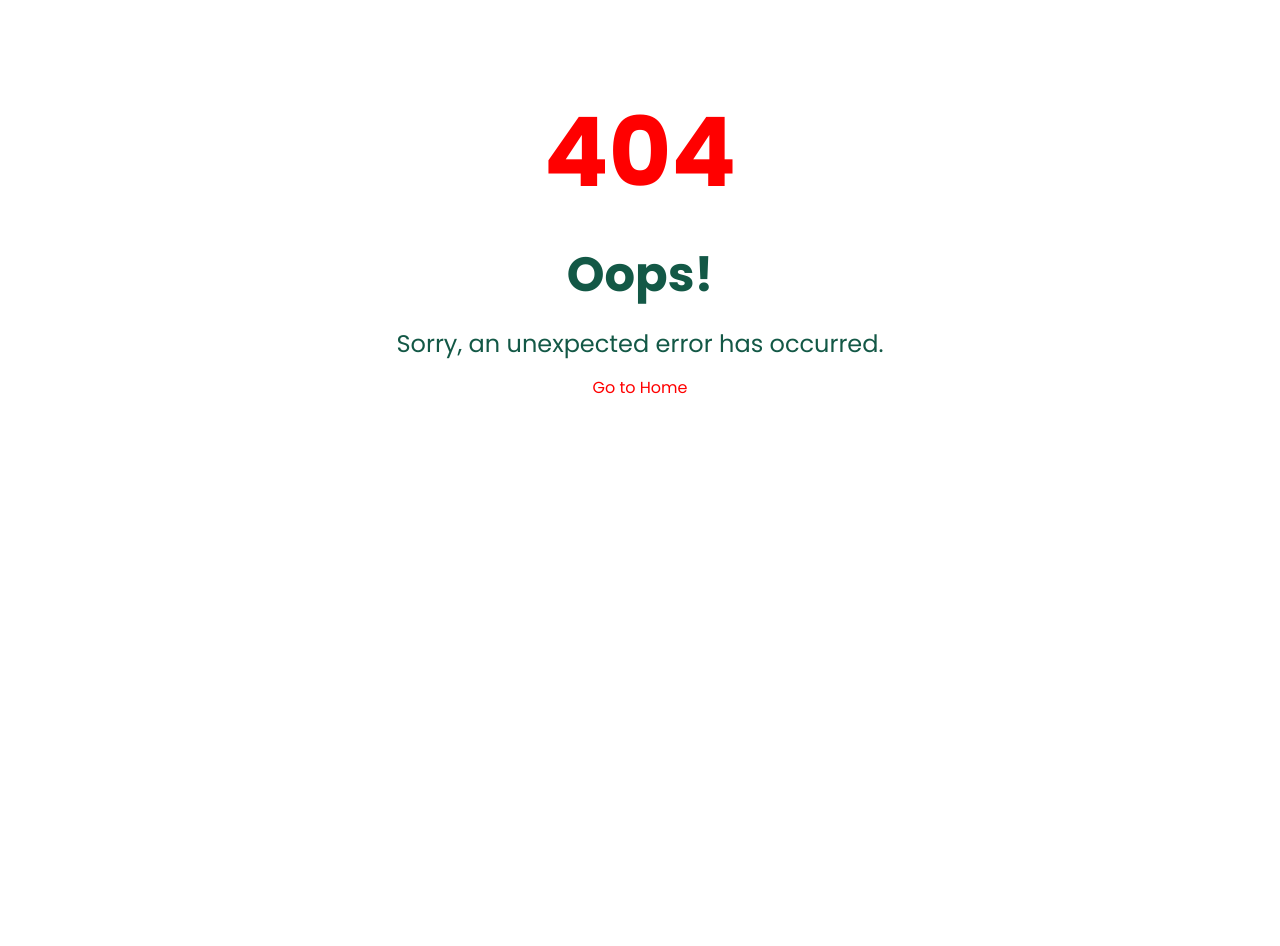
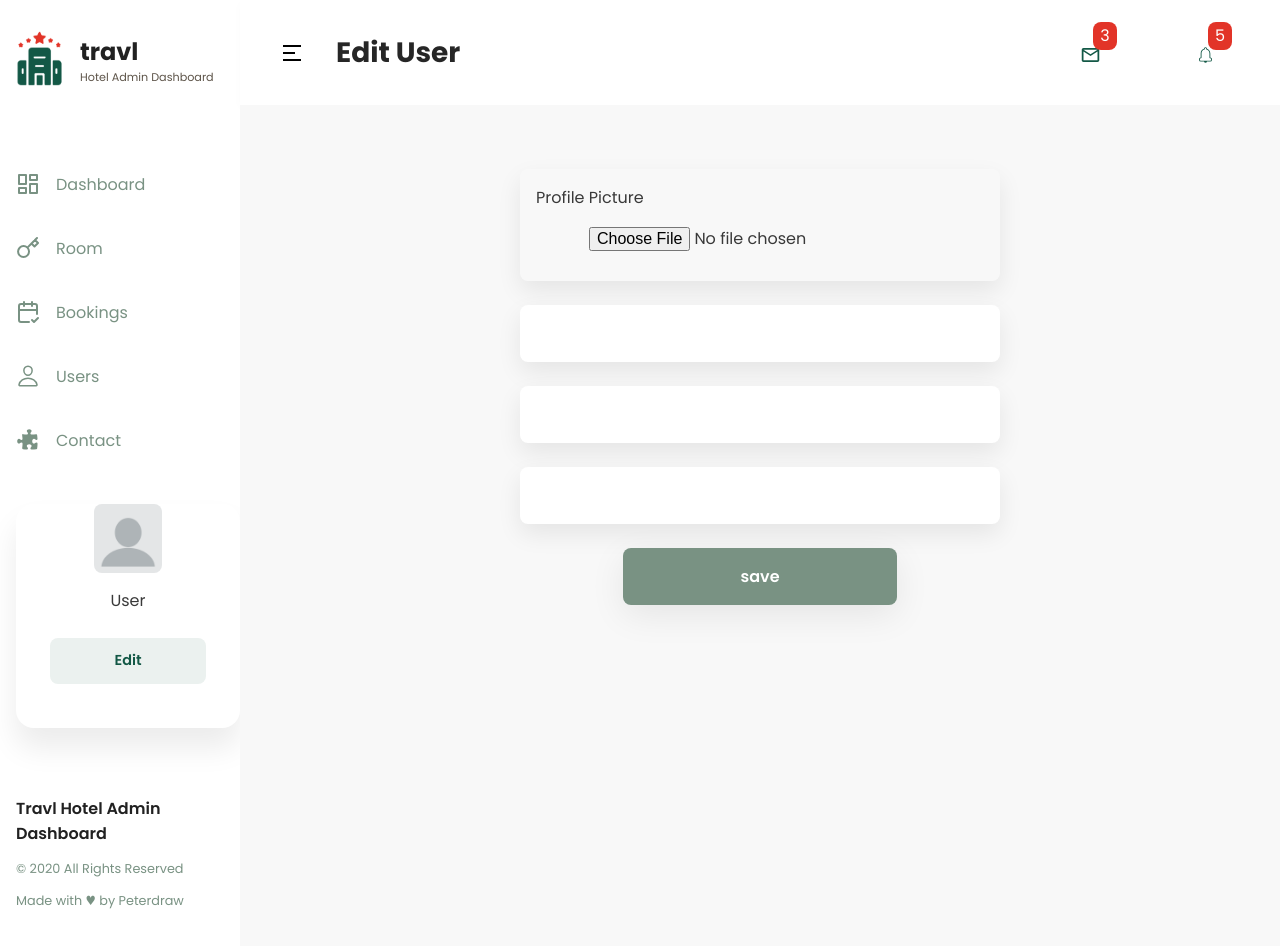
Before and after one commit to JavierSalazarG/dashboard-Hotel-Miranda, a React (Vite) app: page /user/edit/1 in a window 1280 px wide. Before the commit this address had no page. Shown: the top 946 px of the page. Before the commit the page ends 800 px from the top, so only its background shows below. Built offline with nearby package versions, Linux system fonts and the light colour scheme.

Commit message:
finish update users

```diff
--- a/src/components/layaut/layaut.jsx
+++ b/src/components/layaut/layaut.jsx
@@ -65,6 +65,8 @@ const Layout = () => {
     locationAcctual = "New Room";
   } else if (locationAcctual.startsWith("Booking/")) {
     locationAcctual = "Booking Details";
+  } else if (locationAcctual.startsWith("user/edit/")) {
+    locationAcctual = "Edit User";
   }
   const HandleMenu = () => {
     setMenuVisible(!isMenuVisible);
--- a/src/components/tables/Concierge.jsx
+++ b/src/components/tables/Concierge.jsx
@@ -17,12 +17,17 @@ import {
   IconDeletedStyled,
   ButtonDelete,
 } from "./TableStyled";
-
+import { useNavigate } from "react-router-dom";
 export const Concierge = ({ loading, UsersList }) => {
   const dispatch = useDispatch();
   const { filter } = useContext(FilterRoomsContext);
+  const navigate = useNavigate();
+
+  const HandleEdit = (id) => {
+    navigate(`/user/edit/${id}`);
+  };
   const RenderUsers = (user) => (
-    <TrStyled key={user.id}>
+    <TrStyled onClick={() => HandleEdit(user.id)} key={user.id}>
       <td>
         <DivImgStyled>
           <ImgPerfilStyled src={user.foto} />
@@ -47,7 +52,10 @@ export const Concierge = ({ loading, UsersList }) => {
         )}
       </td>
       <td>
-        <ButtonDelete onClick={() => HandleDeleted(user.id)} className="button">
+        <ButtonDelete
+          onClick={(event) => HandleDeleted(user.id, event)}
+          className="button"
+        >
           {open ? (
             <IconDeletedStyled $color="red" />
           ) : (
--- a/src/components/tables/rooms/TableRooms.jsx
+++ b/src/components/tables/rooms/TableRooms.jsx
@@ -21,7 +21,9 @@ import {
 
 export const TableRooms = ({ RoomsList, loading }) => {
   const dispatch = useDispatch();
+
   const { filter } = useContext(FilterRoomsContext);
+
   const HandleDeleted = (id, event) => {
     if (event) {
       event.stopPropagation();
--- a/src/features/users/UsersSlice.js
+++ b/src/features/users/UsersSlice.js
@@ -16,6 +16,12 @@ export const UserSlice = createSlice({
       state.data = state.data.filter((user) => user.id !== action.payload);
 
       state.data = [...state.data];
+    },
+    updateUsers: (state, action) => {
+      const { id, updatedUserData } = action.payload;
+      state.data = state.data.map((user) =>
+        user.id === id ? { ...user, ...updatedUserData } : user
+      );
     },
   },
   extraReducers: (builder) => {
@@ -42,7 +48,7 @@ export const UserSlice = createSlice({
   },
 });
 
-export const { addUsers, deletedUsers } = UserSlice.actions;
+export const { addUsers, deletedUsers, updateUsers } = UserSlice.actions;
 export const getUsersData = (state) => state.user.data;
 export const getUsersStatus = (state) => state.user.status;
 export const getUsersError = (state) => state.user.error;
--- a/src/main.jsx
+++ b/src/main.jsx
@@ -22,6 +22,7 @@ import ContactPage from "./pages/Contact/ContactPage";
 import Booking from "./pages/Booking/Booking";
 import NewRoom from "./pages/NewRoom/NewRoom.jsx";
 import { FilterBookingProvider } from "./contexts/boocking.jsx";
+import EditEmployeepage from "./pages/EditEmployee/EditEmployeepage.jsx";
 //-------------------
 
 ReactDOM.createRoot(document.getElementById("root")).render(
@@ -43,6 +44,11 @@ ReactDOM.createRoot(document.getElementById("root")).render(
                     <Route path="/Bookings" element={<BookingsPage />} />
                     <Route path="/Booking/:id" element={<Booking />} />
                     <Route path="/Users" element={<ConciergePage />} />
+                    <Route
+                      path="/user/edit/:id"
+                      element={<EditEmployeepage />}
+                    />
+
                     <Route path="/user/new" element={<NewEployee />} />
                     <Route path="/Contact" element={<ContactPage />} />
                   </Route>
--- a/src/pages/Concierge/ConciergePage.jsx
+++ b/src/pages/Concierge/ConciergePage.jsx
@@ -4,6 +4,7 @@ import { MainStyled } from "../stytedPages";
 import { useState, useEffect } from "react";
 import { useDispatch, useSelector } from "react-redux";
 import { getUsersListFromAPIThunk } from "../../features/users/usersThunk.js";
+
 import {
   getUsersData,
   getUsersStatus,
--- /dev/null
+++ b/src/pages/EditEmployee/EditEmployeeStyled.js
@@ -0,0 +1,77 @@
+import styled from "styled-components";
+
+export const FormStyled = styled.form`
+  width: 100%;
+  display: flex;
+  flex-direction: column;
+  gap: 1.5rem;
+  align-items: center;
+  height: 100%;
+`;
+export const InputStyled = styled.input`
+  width: 90%;
+  max-width: 30rem;
+  border: none;
+  padding: 1rem;
+  color: #393939;
+  outline: none;
+  border-radius: 8px;
+  box-shadow: 0px 10px 25px #00000114;
+`;
+export const TexterraStyled = styled.textarea`
+  width: 90%;
+  max-width: 30rem;
+  height: 10rem;
+  border: none;
+  padding: 1rem;
+  color: #393939;
+  outline: none;
+  border-radius: 8px;
+  box-shadow: 0px 10px 25px #00000114;
+`;
+export const LabelStyled = styled.label`
+  width: 90%;
+  max-width: 30rem;
+  height: 7rem;
+  border: none;
+  padding: 1rem;
+  display: flex;
+  flex-direction: column;
+  color: #393939;
+  outline: none;
+  border-radius: 8px;
+  box-shadow: 0px 10px 25px #00000114;
+  gap: 1rem;
+  input {
+    align-self: center;
+  }
+`;
+export const SelectStyled = styled.select`
+  width: 90%;
+  max-width: 30rem;
+  border: none;
+  padding: 1rem;
+  color: #393939;
+  outline: none;
+  border-radius: 8px;
+  box-shadow: 0px 10px 25px #00000114;
+
+  option {
+    border: none;
+    outline: none;
+  }
+`;
+export const SubmitStyled = styled.input`
+  width: 30%;
+  max-width: 20rem;
+  cursor: pointer;
+  border: none;
+  padding: 1rem;
+  color: #fff;
+  font-weight: 600;
+  font-size: 1rem;
+  outline: none;
+  border-radius: 8px;
+  box-shadow: 0px 10px 35px #00000114;
+  background-color: #799283;
+`;
--- /dev/null
+++ b/src/pages/EditEmployee/EditEmployeepage.jsx
@@ -0,0 +1,53 @@
+import React, { forwardRef, useEffect, useState } from "react";
+import { useParams } from "react-router-dom";
+import { MainStyled } from "../stytedPages";
+import { useDispatch } from "react-redux";
+import { getUsersListFromAPIThunk } from "../../features/users/usersThunk.js";
+import { updateUsers } from "../../features/users/UsersSlice.js";
+import { useSelector } from "react-redux";
+import {
+  getUsersData,
+  getUsersStatus,
+} from "../../features/users/UsersSlice.js";
+import {
+  FormStyled,
+  InputStyled,
+  LabelStyled,
+  SubmitStyled,
+} from "./EditEmployeeStyled.js";
+const EditEmployeepage = () => {
+  const { id } = useParams();
+  const dispatch = useDispatch();
+  const usersData = useSelector(getUsersData);
+  const Userstatus = useSelector(getUsersStatus);
+  const [formData, setFormData] = useState({});
+
+  useEffect(() => {
+    if (Userstatus === "idle" || Userstatus === "pending") {
+      dispatch(getUsersListFromAPIThunk());
+    } else if (Userstatus === "fulfilled") {
+      const userWithId = usersData.find((user) => user.id === id);
+      setFormData(userWithId || {});
+    } else if (Userstatus === "rejected") {
+      console.error("Error fetching users:", Userstatus);
+    }
+  }, [id, Userstatus, dispatch, usersData]);
+
+  return (
+    <MainStyled>
+      <FormStyled>
+        <LabelStyled>
+          Profile Picture
+          <input type="file" id="profilePicture" accept="image/*" />
+        </LabelStyled>
+        <InputStyled type="text" value={formData.nombre} />
+        <InputStyled type="email" value={formData.email} />
+        <InputStyled type="number" value={formData.contact} />
+
+        <SubmitStyled type="submit" value="save" />
+      </FormStyled>
+    </MainStyled>
+  );
+};
+
+export default EditEmployeepage;
```
